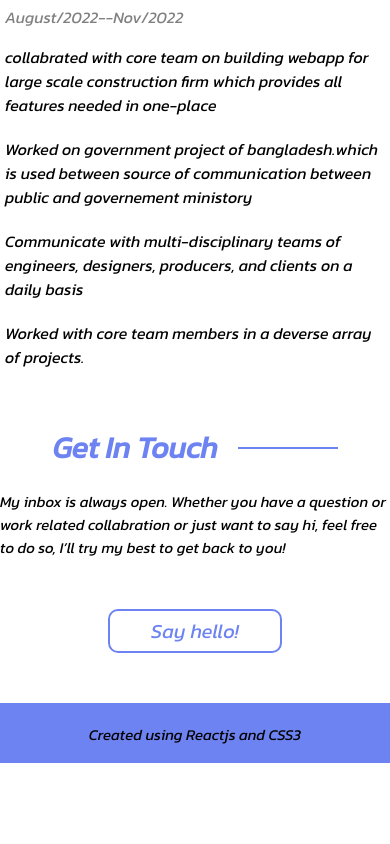
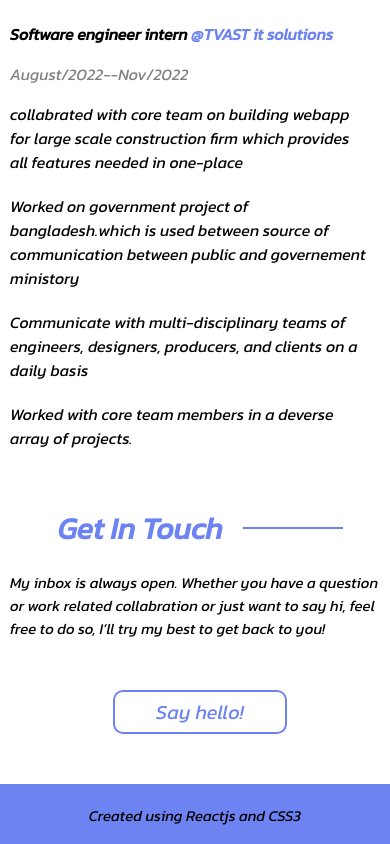
Before and after one commit to Prasath-B/portfolio, a React (Create React App) app: page / in a window 390 px wide. Shown: the part 4476-5320 px from the top of the page. Before the commit the page ends 5239 px from the top, so only its background shows below. Built offline with nearby package versions, Linux system fonts and the light colour scheme.

Commit message:
latest chnages

```diff
--- a/src/Experience/Experience.css
+++ b/src/Experience/Experience.css
@@ -93,6 +93,10 @@
 }
 
 @media screen and (max-width:500px){
+    .expr{
+        max-width: 360px;
+        margin-left: 10px;
+    }
     .point-ul{
         max-width: 380px;
     }
--- a/src/GetInTouch/GetInTouch.css
+++ b/src/GetInTouch/GetInTouch.css
@@ -52,6 +52,7 @@ a{
 @media screen and (max-width:600px) {
         .contact{
                 padding-left: 0%;
+                margin-left: 10px;
         }
     .contact-desc{
         font-size: 15px;
--- a/src/Skills/Skills.css
+++ b/src/Skills/Skills.css
@@ -71,7 +71,7 @@
         margin: 0;
     }
     .skill-list img{
-        width: 60px;
+        width: 100px;
 
     }
     .skills-title{
--- a/src/WorkSamples/WorkSample.css
+++ b/src/WorkSamples/WorkSample.css
@@ -90,11 +90,24 @@
     }
 
 }
+
 @media screen and (max-width: 800px) {
     .ws-title{
         font-size: 40px;
     }
+
 }
+@media screen and (max-width: 500px) {
+
+    .ws-proj-img a img {
+        width: 380px;
+    }
+    .ws-proj-desc{
+        max-width: 360px;
+    }
+}
+
+
 @media screen and (min-width:1700px) {
     .ws-proj-img a img {
         width: 900px;
```
